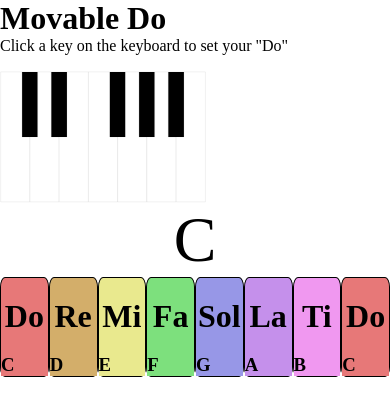
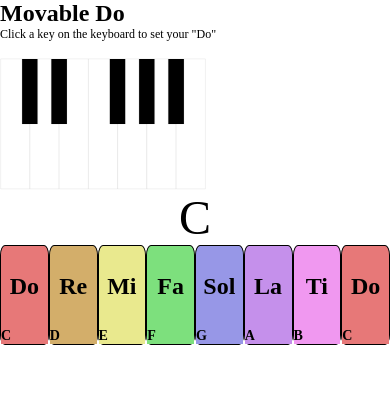
Before and after one commit to natedaniels42/movable-do, a React (Create React App) app: page / in a window 390 px wide. Shown: the top 416 px of the page. Built offline with nearby package versions, Linux system fonts and the light colour scheme.

Commit message:
Added media query

```diff
--- a/src/App.css
+++ b/src/App.css
@@ -2,6 +2,10 @@
   box-sizing: border-box;
   margin: 0;
   padding: 0;
+}
+
+html {
+  font-size: 16px;
 }
 
 #keyboard {
@@ -84,7 +88,11 @@
   background-color: rgb(231, 120, 120);
 }
 
-@media screen {
+@media screen and (max-width: 800px) {
+  html {
+    font-size: 12px;
+  }
+
   .syllable {
     display: flex;
     flex-direction: column;
```
